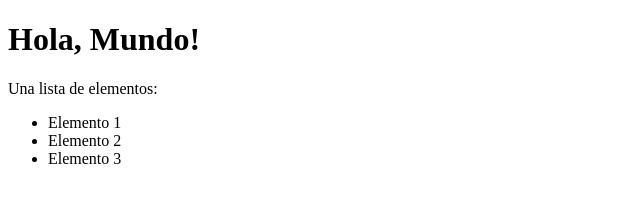
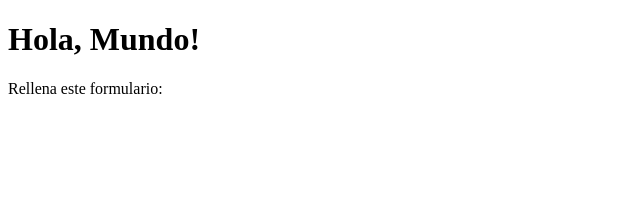
Before and after one commit to PRivasA/TareaSistemasOperativos, a plain HTML site: page index.html in a window 1280 px wide. Shown: the whole page, without its empty margins (0-640 px from the left). Drawn offline with Linux system fonts and the light colour scheme.

Commit message:
version 5
se cambio a la version 5

```diff
--- a/index.html
+++ b/index.html
@@ -1,15 +1,9 @@
 <!DOCTYPE html>
 <html>
 <head>
-    <title>Versión 4: Listas</title>
+    <title>Versión 5: Formularios</title>
 </head>
 <body>
     <h1>Hola, Mundo!</h1>
-    <p>Una lista de elementos:</p>
-    <ul>
-        <li>Elemento 1</li>
-        <li>Elemento 2</li>
-        <li>Elemento 3</li>
-    </ul>
-</body>
-</html>
+    <p>Rellena este formulario:</p>
+    <form action="/submit" method="
```
